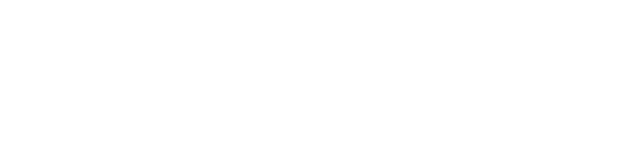
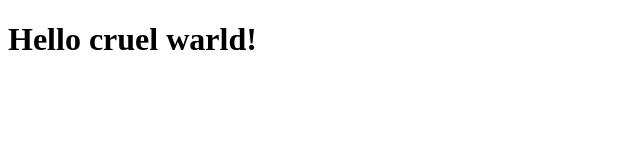
Before and after one commit to AmbroseKnight512/testfile, a plain HTML site: page index.html in a window 1280 px wide. Shown: the whole page, without its empty margins (0-640 px from the left). Drawn offline with Linux system fonts and the light colour scheme.

Commit message:
Add header

```diff
--- a/index.html
+++ b/index.html
@@ -7,6 +7,6 @@
     <title>Document</title>
 </head>
 <body>
-
+    <h1>Hello cruel warld!</h1>
 </body>
 </html>
```
